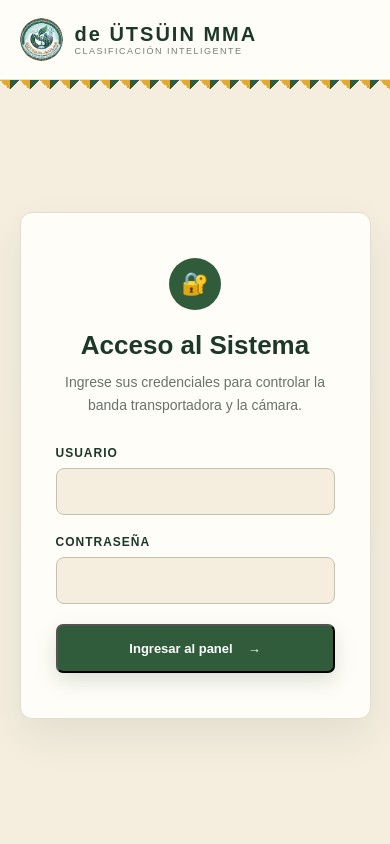
After one commit to maelxo69/clasificador, a Flask app: page /login in a window 390 px wide. The commit adds this page. Run offline with Flask 3, Linux system fonts and the light colour scheme.

Commit message:
sistema login, rutass actualizadas y protegidas y diseños responsive

```diff
--- a/app.py
+++ b/app.py
@@ -1,17 +1,63 @@
-from flask import Flask, render_template
+from flask import Flask, render_template, request, redirect, url_for, session
 
 app = Flask(__name__)
 
+# Clave secreta obligatoria para manejar sesiones de forma segura
+app.secret_key = 'clave_secreta_maqueta'
+
+# Credenciales de acceso para tu maqueta
+USUARIO_CORRECTO = "admin"
+PASSWORD_CORRECTO = "1234"
+
+# ================= RUTAS DE ACCESO =================
+
+@app.route('/login', methods=['GET', 'POST'])
+def login():
+    error = None
+    if request.method == 'POST':
+        user = request.form.get('username')
+        password = request.form.get('password')
+
+        if user == USUARIO_CORRECTO and password == PASSWORD_CORRECTO:
+            session['logged_in'] = True
+            return redirect(url_for('inicio'))
+        else:
+            error = "Usuario o contraseña incorrectos"
+
+    return render_template('login.html', error=error)
+
+@app.route('/logout')
+def logout():
+    session.clear()
+    return redirect(url_for('login'))
+
+
+# ================= RUTAS PRINCIPALES =================
 
 @app.route("/")
 def inicio():
+    # Verifica si el usuario ha iniciado sesión
+    if not session.get('logged_in'):
+        return redirect(url_for('login'))
     return render_template("inicio.html")
 
 
 @app.route("/materiales")
 def materiales():
+    if not session.get('logged_in'):
+        return redirect(url_for('login'))
     return render_template("materiales.html")
 
 
+@app.route("/deteccion")
+def deteccion():
+    if not session.get('logged_in'):
+        return redirect(url_for('login'))
+    # Ruta preparada para la FASE 8 (YOLO + Cámara)
+    # Si aún no tienes deteccion.html, puedes crear un archivo vacío por ahora
+    return render_template("deteccion.html")
+
+
 if __name__ == "__main__":
-    app.run(debug=True)
+    # host='0.0.0.0' permite que cualquier dispositivo en tu Wi-Fi acceda a la página
+    app.run(host='0.0.0.0', port=5000, debug=True)
--- a/static/css/style.css
+++ b/static/css/style.css
@@ -1044,3 +1044,91 @@ footer {
         text-align: center;
     }
 }
+    .hola{
+        margin:center;
+
+}/* ================= LOGIN ================= */
+
+.login-main {
+    min-height: calc(100vh - 91px); /* Resta el alto del navbar y el patrón */
+    display: flex;
+    align-items: center;
+    justify-content: center;
+    padding: 40px 5%;
+
+    background:
+        radial-gradient(circle at 50% 50%, rgba(229, 169, 45, 0.08), transparent 50%),
+        var(--crema);
+}
+
+.login-card {
+    width: 100%;
+    max-width: 420px;
+    padding: 45px 35px;
+    border-radius: 12px;
+    border: 1px solid #e4ddcd;
+    background: var(--blanco);
+    text-align: center;
+    box-shadow: 0 18px 40px rgba(30, 50, 35, 0.08);
+}
+
+.login-card h2 {
+    color: var(--verde-oscuro);
+    font-size: 26px;
+    margin-bottom: 10px;
+}
+
+.login-card p {
+    color: #687369;
+    font-size: 14px;
+    line-height: 1.6;
+    margin-bottom: 30px;
+}
+
+.login-form {
+    text-align: left;
+}
+
+.input-group {
+    margin-bottom: 20px;
+}
+
+.input-group label {
+    display: block;
+    color: var(--verde-oscuro);
+    font-size: 12px;
+    font-weight: 800;
+    letter-spacing: 1px;
+    margin-bottom: 8px;
+    text-transform: uppercase;
+}
+
+.input-group input {
+    width: 100%;
+    padding: 14px 16px;
+    border-radius: 8px;
+    border: 1px solid #c8c0ae;
+    background: var(--crema);
+    color: var(--texto);
+    font-size: 15px;
+    outline: none;
+    transition: 0.3s;
+}
+
+.input-group input:focus {
+    border-color: var(--verde);
+    background: var(--blanco);
+    box-shadow: 0 0 0 3px rgba(49, 92, 59, 0.1);
+}
+
+.error-message {
+    background: rgba(184, 92, 56, 0.1);
+    color: var(--terracota);
+    padding: 12px;
+    border-radius: 6px;
+    font-size: 13px;
+    font-weight: 600;
+    margin-bottom: 20px;
+    text-align: center;
+    border: 1px solid rgba(184, 92, 56, 0.2);
+}
--- /dev/null
+++ b/templates/login.html
@@ -0,0 +1,73 @@
+<!DOCTYPE html>
+<html lang="es">
+<head>
+    <meta charset="UTF-8">
+    <meta name="viewport" content="width=device-width, initial-scale=1.0">
+    <title>de ÜTSÜIN MMA | Acceso al Sistema</title>
+    <link rel="stylesheet" href="{{ url_for('static', filename='css/style.css') }}">
+</head>
+<body>
+
+    <!-- ================= NAVBAR ================= -->
+    <header class="navbar">
+        <div class="logo">
+            <div class="logo-symbol">
+                <img src="{{ url_for('static', filename='img/logo.png') }}" alt="Logo ÜTSÜIN MMA">
+            </div>
+            <div>
+                <span class="logo-name">de ÜTSÜIN MMA</span>
+                <small>Clasificación inteligente</small>
+            </div>
+        </div>
+
+        <div class="status" style="color: var(--terracota);">
+            <span class="status-dot" style="background: var(--terracota); box-shadow: 0 0 0 4px rgba(184, 92, 56, 0.12);"></span>
+            Sistema bloqueado
+        </div>
+    </header>
+
+    <!-- ================= DECORACIÓN ================= -->
+    <div class="pattern-top"></div>
+
+    <!-- ================= LOGIN ================= -->
+    <main class="login-main">
+        <section class="login-section">
+            <div class="login-card">
+
+                <div class="card-icon" style="margin: 0 auto 20px auto;">
+                    🔐
+                </div>
+
+                <h2>Acceso al Sistema</h2>
+                <p>Ingrese sus credenciales para controlar la banda transportadora y la cámara.</p>
+
+                <!-- Mensaje de error desde Flask -->
+                {% if error %}
+                    <div class="error-message">
+                        {{ error }}
+                    </div>
+                {% endif %}
+
+                <form action="/login" method="POST" class="login-form">
+                    <div class="input-group">
+                        <label for="username">Usuario</label>
+                        <input type="text" id="username" name="username" required autocomplete="off">
+                    </div>
+
+                    <div class="input-group">
+                        <label for="password">Contraseña</label>
+                        <input type="password" id="password" name="password" required>
+                    </div>
+
+                    <button type="submit" class="btn-primary" style="width: 100%; justify-content: center;">
+                        Ingresar al panel
+                        <span>→</span>
+                    </button>
+                </form>
+
+            </div>
+        </section>
+    </main>
+
+</body>
+</html>
```
Also changed, not shown: static/css/materiales.css (+38 -0 lines), templates/deteccion.html (added).
